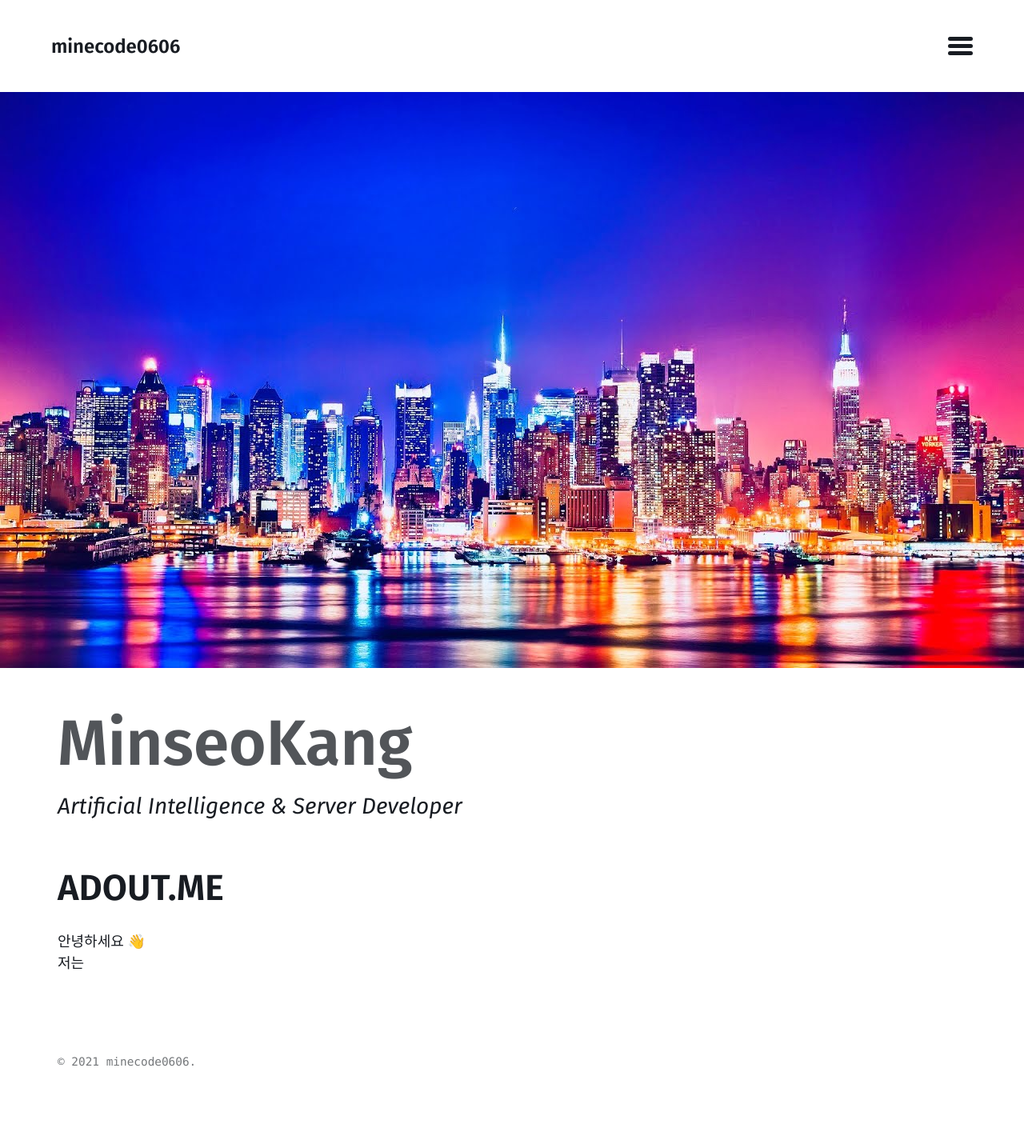
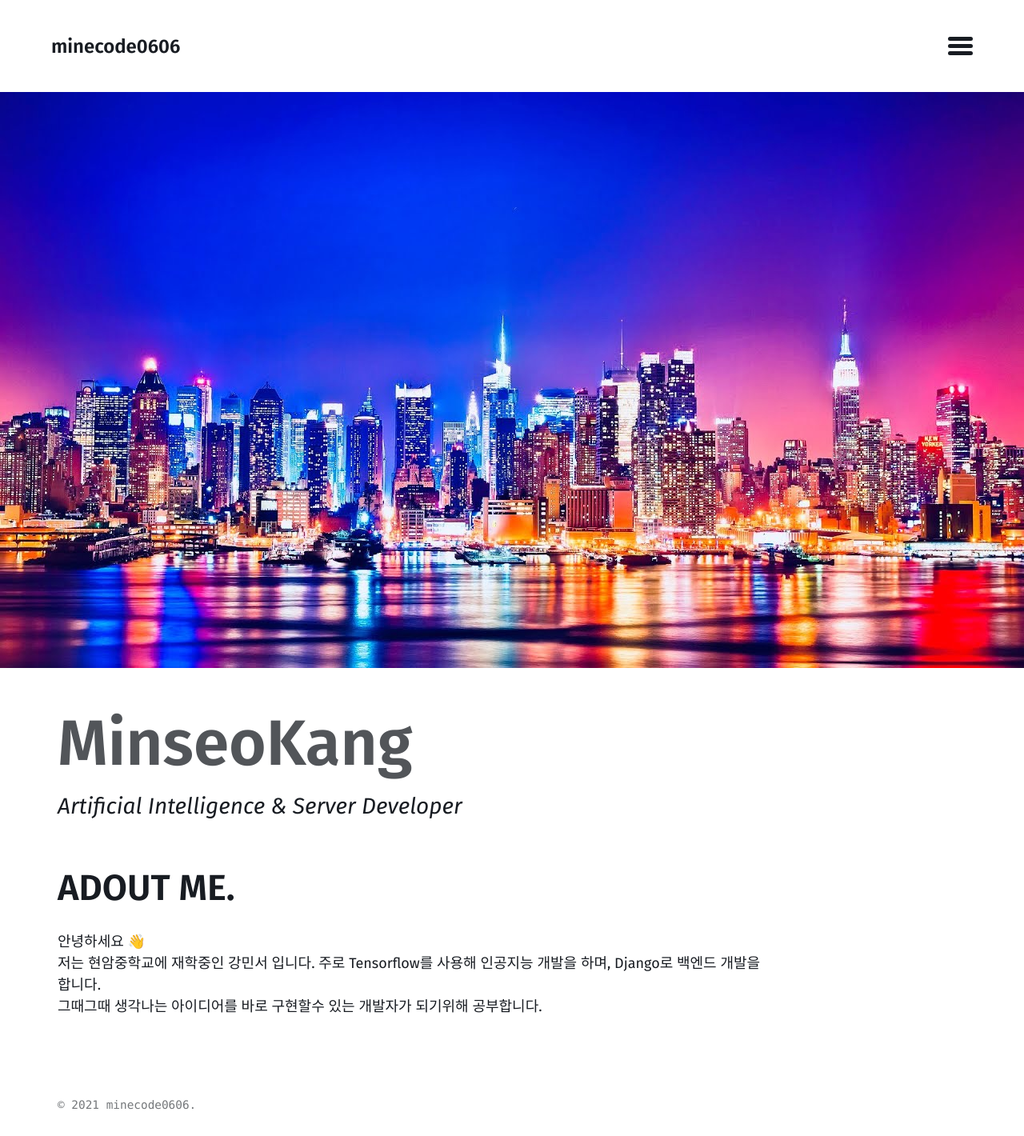
Before and after one commit to mmistakes/jekyll-theme-basically-basic, a Jekyll site: the page built from index.md, in a window 1280 px wide. Shown: the whole page at 80% size. Built offline with Jekyll 4.4.1, drawn with Linux system fonts in a browser that asks for light colours; our own code applies the rules of GitHub Pages for plain Markdown files; before the commit the page ends 1366 px from its top, so only the background shows below that.

Commit message:
add introduction

```diff
--- a/_config.yml
+++ b/_config.yml
@@ -13,7 +13,7 @@
 # you will see them accessed via {{ site.title }}, {{ site.email }}, and so on.
 # You can create any custom variable you would like, and they will be accessible
 # in the templates via {{ site.myvariable }}.
-lang: en-US
+lang: ko-KR
 title: minecode0606
 email: minseo_0606@naver.com
 description: This is minecode's profile
--- a/index.md
+++ b/index.md
@@ -5,6 +5,8 @@ alt_title: "MinseoKang"
 sub_title: "Artificial Intelligence & Server Developer"
 ---
 
-# ADOUT.ME
+# ADOUT ME.
 안녕하세요 👋
-저는
+저는 현암중학교에 재학중인 강민서 입니다.
+주로 Tensorflow를 사용해 인공지능 개발을 하며, Django로 백엔드 개발을 합니다.
+그때그때 생각나는 아이디어를 바로 구현할수 있는 개발자가 되기위해 공부합니다.
```
